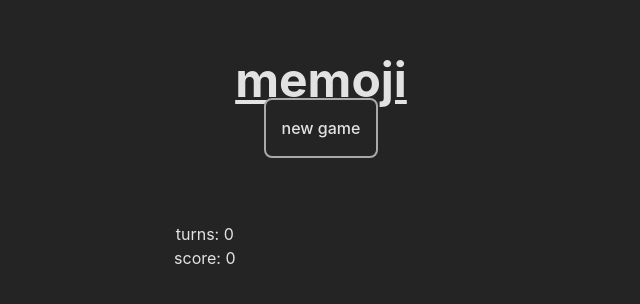
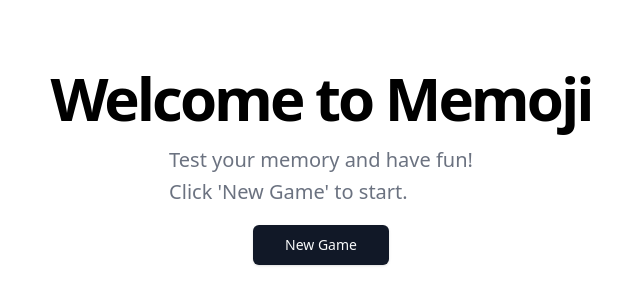
Before and after one commit to rubkn/memoji, a React (Vite) app: page / in a window 1280 px wide. Shown: the part 234-538 px from the top of the page, without its empty margins (319-959 px from the left). Built offline with nearby package versions, Linux system fonts and the light colour scheme.

Commit message:
feat: added tailwind, new ui

```diff
--- a/package.json
+++ b/package.json
@@ -24,6 +24,8 @@
     "eslint-plugin-react-hooks": "^4.6.0",
     "eslint-plugin-react-refresh": "^0.4.4",
     "postcss": "^8.4.32",
+    "prettier": "^3.1.1",
+    "prettier-plugin-tailwindcss": "^0.5.9",
     "tailwindcss": "^3.3.6",
     "typescript": "^5.2.2",
     "vite": "^5.0.0"
--- a/src/App.css
+++ /dev/null
@@ -1,29 +0,0 @@
-#root {
-  max-width: 1280px;
-  margin: 0 auto;
-  padding: 2rem;
-  text-align: center;
-}
-
-main {
-  display: flex;
-  flex-direction: column;
-  gap: 4rem;
-}
-
-.header h1 {
-  font-size: 3rem;
-}
-
-.header button {
-  background: var(--dark);
-  border-radius: 0.5rem;
-  padding: 1rem;
-  font-size: 1rem;
-}
-
-.grid {
-  display: grid;
-  grid-template-columns: repeat(4, 1fr);
-  grid-gap: 1rem;
-}
--- a/src/App.tsx
+++ b/src/App.tsx
@@ -1,5 +1,3 @@
-import "./App.css";
-
 import { useEffect, useState } from "react";
 import { EmojiCard } from "./lib/types";
 import EMOJIS from "./constants/emojis";
@@ -12,12 +10,6 @@ function App() {
   const [choiceOne, setChoiceOne] = useState<EmojiCard | null>(null);
   const [choiceTwo, setChoiceTwo] = useState<EmojiCard | null>(null);
 
-  /* const doCardsMatch =
-    choiceOne?.emoji.codePointAt(0) === choiceTwo?.emoji.codePointAt(0); */
-
-  /* console.log(cards, turns); */
-  /* console.log("match??", doCardsMatch); */
-
   const shuffle = () => {
     const shuffled = [...EMOJIS, ...EMOJIS]
       .sort(() => Math.random() - 0.5)
@@ -29,13 +21,8 @@ function App() {
   };
 
   const handleChoice = (card: EmojiCard) => {
-    /* console.log("card.id", card.id); */
-    /* console.log("card", card); */
     choiceOne ? setChoiceTwo(card) : setChoiceOne(card);
   };
-
-  /* console.log("1", choiceOne);
-  console.log("2", choiceTwo); */
 
   useEffect(() => {
     if (choiceOne && choiceTwo) {
@@ -65,12 +52,23 @@ function App() {
   };
 
   return (
-    <main>
-      <section className="header">
-        <h1 className="text-3xl font-bold underline">memoji</h1>
-        <button onClick={shuffle}>new game</button>
-      </section>
-      <section className="grid">
+    <>
+      <header className="flex flex-col items-center justify-center space-y-4 py-12 md:p-6 lg:p-8">
+        <h1 className="text-4xl font-bold tracking-tighter sm:text-5xl md:text-6xl">
+          Welcome to Memoji
+        </h1>
+        <p className="mx-auto max-w-[700px] text-gray-500 dark:text-gray-400 md:text-xl/relaxed lg:text-base/relaxed xl:text-xl/relaxed">
+          Test your memory and have fun! <br />
+          Click 'New Game' to start.
+        </p>
+        <button
+          onClick={shuffle}
+          className="inline-flex h-10 items-center justify-center rounded-md bg-gray-900 px-8 text-sm font-medium text-gray-50 shadow transition-colors hover:bg-gray-900/90 focus-visible:outline-none focus-visible:ring-1 focus-visible:ring-gray-950 disabled:pointer-events-none disabled:opacity-50 dark:bg-gray-50 dark:text-gray-900 dark:hover:bg-gray-50/90 dark:focus-visible:ring-gray-300"
+        >
+          New Game
+        </button>
+      </header>
+      <main className="grid grid-cols-4 gap-4">
         {cards.map((card) => (
           <Card
             key={card.id}
@@ -79,11 +77,11 @@ function App() {
             handler={handleChoice}
           />
         ))}
-        {`turns: ${turns}`}
+        {/* {`turns: ${turns}`}
         <br />
-        {`score: ${score}`}
-      </section>
-    </main>
+        {`score: ${score}`} */}
+      </main>
+    </>
   );
 }
 
--- a/src/components/Card.css
+++ /dev/null
@@ -1,32 +0,0 @@
-.card {
-  position: relative;
-  display: flex;
-  align-items: center;
-  justify-content: center;
-  width: 4rem;
-  height: 4rem;
-  font-size: 1.5rem;
-  padding: 0.5rem;
-  border-radius: 0.5rem;
-  border: 0.125rem solid darkgray;
-  background-color: var(--dark);
-  cursor: pointer;
-  transition: all 0.3s ease-in-out;
-
-  &:disabled {
-    cursor: auto;
-  }
-}
-
-.card .card__reveal {
-  display: flex;
-  align-items: center;
-  justify-content: center;
-  border-radius: 1rem;
-  transform: rotateY(90deg);
-  transition: all 0.3s ease-in-out;
-}
-
-.card__flipped .card__reveal {
-  transform: rotateY(0deg);
-}
--- a/src/components/Card.tsx
+++ b/src/components/Card.tsx
@@ -1,4 +1,3 @@
-import "./Card.css";
 import { EmojiCard } from "../lib/types";
 
 const Card = ({
@@ -12,13 +11,23 @@ const Card = ({
 }) => {
   return (
     <button
-      className="card"
+      className="relative flex h-16 w-16 items-center justify-center rounded-lg border-2 border-gray-300 p-2 text-2xl"
       onClick={() => handler(card)}
       disabled={card.matched}
     >
-      <div className={`${flipped && "card__flipped"}`}>
-        <div className="card__front" />
-        <div className="card__reveal">{card.emoji}</div>
+      <div
+        className={`${
+          !flipped &&
+          "transition duration-300 ease-in-out [transform:rotateY(90deg)]"
+        }`}
+      >
+        <div
+          className={`flex items-center justify-center rounded-2xl ${
+            !flipped && "[transform:rotateY(0deg)]"
+          }`}
+        >
+          {card.emoji}
+        </div>
       </div>
     </button>
   );
--- a/src/index.css
+++ b/src/index.css
@@ -2,76 +2,14 @@
 @tailwind components;
 @tailwind utilities;
 
-:root {
-  --dark: #242424;
-  font-family: Inter, system-ui, Avenir, Helvetica, Arial, sans-serif;
-  line-height: 1.5;
-  font-weight: 400;
-
-  color-scheme: light dark;
-  color: rgba(255, 255, 255, 0.87);
-  background-color: var(--dark);
-
-  font-synthesis: none;
-  text-rendering: optimizeLegibility;
-  -webkit-font-smoothing: antialiased;
-  -moz-osx-font-smoothing: grayscale;
-}
-
-a {
-  font-weight: 500;
-  color: #646cff;
-  text-decoration: inherit;
-}
-
-a:hover {
-  color: #535bf2;
+#root {
+  margin: 0 auto;
 }
 
 body {
-  margin: 0;
+  margin: 0 auto;
   display: flex;
   place-items: center;
   min-width: 320px;
   min-height: 100vh;
 }
-
-h1 {
-  font-size: 3.2em;
-  line-height: 1.1;
-}
-
-button {
-  border-radius: 8px;
-  border: 0.125rem solid darkgray;
-  padding: 1rem;
-  font-size: 1em;
-  font-weight: 500;
-  font-family: inherit;
-  background-color: #1a1a1a;
-  cursor: pointer;
-  transition: border-color 0.25s;
-  border-color: darkgray;
-}
-
-button:hover {
-  border-color: rgb(70, 70, 70);
-}
-
-button:focus,
-button:focus-visible {
-  outline: 4px auto -webkit-focus-ring-color;
-}
-
-@media (prefers-color-scheme: dark) {
-  :root {
-    color: #213547;
-    background-color: #ffffff;
-  }
-  a:hover {
-    color: #747bff;
-  }
-  button {
-    background-color: #f9f9f9;
-  }
-}
```
Also changed, not shown: 2 other files (tests, documents, lock files or other folders).
